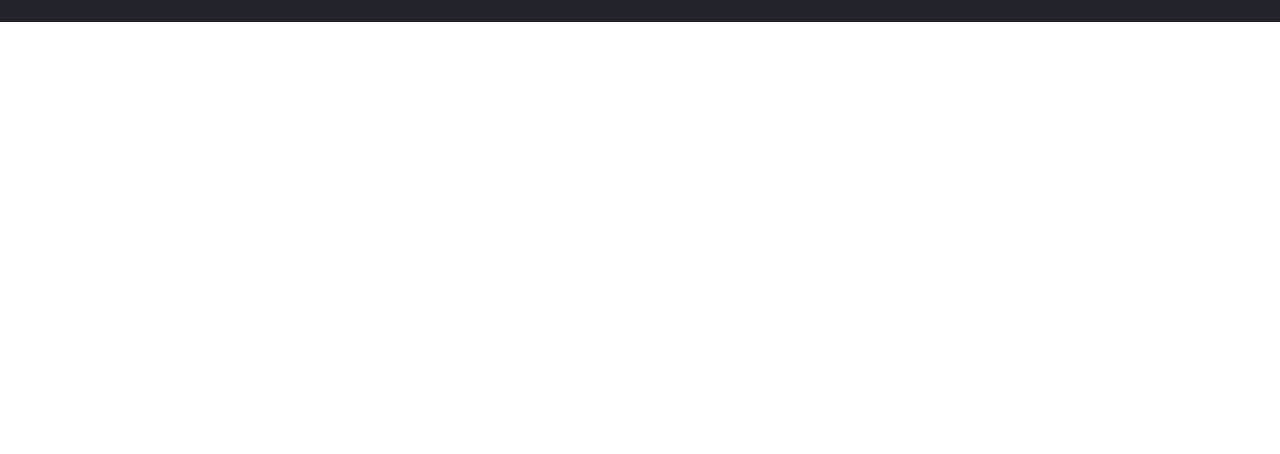
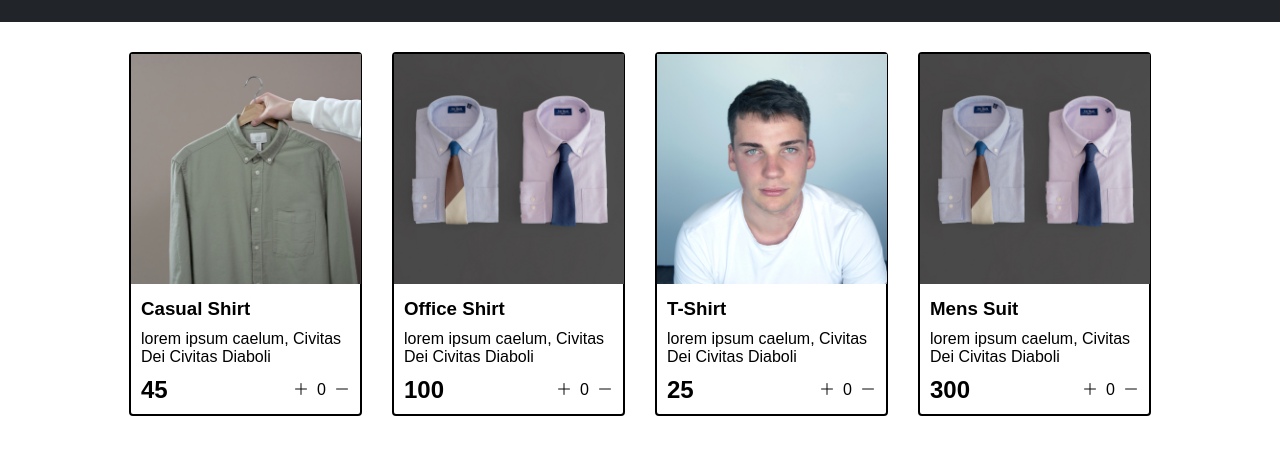
Before and after one commit to CodingJhames/T-850, a plain HTML site: page index.html in a window 1280 px wide. Shown: the part 72-526 px from the top of the page. Drawn offline with nearby package versions, Linux system fonts and the light colour scheme.

Commit message:
second commit-changes

```diff
--- a/index.html
+++ b/index.html
@@ -18,6 +18,69 @@
         </div>
     </div>
 
+    <div class="shop" id="shop">
+        <!-- <div class="item">
+            <img width="230" src="/images/img-1.jpg">
+            <div class="details">
+                <h3>Casual Shirt</h3>
+                <p>Lorem ipsum dolor sit amet consectetur adipisicing.</p>
+                <div class="price-quantity">
+                    <h2>$ 45</h2>
+                    <div class="buttons">
+                        <i class="bi bi-plus-lg"></i>
+                        <div class="quantity">0</div>
+                        <i class="bi bi-dash-lg"></i>
+                    </div>
+                </div>
+            </div>
+        </div>
+        <div class="item">
+            <img width="230" src="/images/img-2.jpg">
+            <div class="details">
+                <h3>Office Shirt</h3>
+                <p>Lorem ipsum dolor sit amet consectetur adipisicing.</p>
+                <div class="price-quantity">
+                    <h2>$ 100</h2>
+                    <div class="buttons">
+                        <i class="bi bi-plus-lg"></i>
+                        <div class="quantity">0</div>
+                        <i class="bi bi-dash-lg"></i>
+                    </div>
+                </div>
+            </div>
+        </div>
+        <div class="item">
+            <img width="230" src="/images/img-1.jpg">
+            <div class="details">
+                <h3>Casual Shirt</h3>
+                <p>Lorem ipsum dolor sit amet consectetur adipisicing.</p>
+                <div class="price-quantity">
+                    <h2>$ 45</h2>
+                    <div class="buttons">
+                        <i class="bi bi-plus-lg"></i>
+                        <div class="quantity">0</div>
+                        <i class="bi bi-dash-lg"></i>
+                    </div>
+                </div>
+            </div>
+        </div>
+        <div class="item">
+            <img width="230" src="/images/img-1.jpg">
+            <div class="details">
+                <h3>Casual Shirt</h3>
+                <p>Lorem ipsum dolor sit amet consectetur adipisicing.</p>
+                <div class="price-quantity">
+                    <h2>$ 45</h2>
+                    <div class="buttons">
+                        <i class="bi bi-plus-lg"></i>
+                        <div class="quantity">0</div>
+                        <i class="bi bi-dash-lg"></i>
+                    </div>
+                </div>
+            </div>
+        </div>  -->
+    </div>
+
 </body>
 
 <script src="main.js"></script>
--- a/main.js
+++ b/main.js
@@ -0,0 +1,81 @@
+
+
+let shop = document.getElementById('shop');
+
+let shopItemsData = [
+    {
+    id: "000",
+    name: "Casual Shirt",
+    price: 45,
+    desc: "lorem ipsum caelum, Civitas Dei Civitas Diaboli",
+    img: "/images/img-1.jpg"
+},{
+    id: "001",
+    name: "Office Shirt",
+    price: 100,
+    desc: "lorem ipsum caelum, Civitas Dei Civitas Diaboli",
+    img: "/images/img-2.jpg"
+},{
+    id: "002",
+    name: "T-Shirt",
+    price: 25,
+    desc: "lorem ipsum caelum, Civitas Dei Civitas Diaboli",
+    img: "/images/img-3.jpg"
+},{
+    id: "003",
+    name: "Mens Suit",
+    price: 300,
+    desc: "lorem ipsum caelum, Civitas Dei Civitas Diaboli",
+    img: "/images/img-2.jpg"
+}];
+
+let generateShop = () => {
+
+    return shop.innerHTML = shopItemsData.map( ( { id, name, price, desc, img} ) => {
+
+        return `
+        <div id=product-id-${id} class="item">
+           <img width="230" src=${img} alt="">
+           <div class="details">
+               <h3>${name}</h3>
+               <p>${desc}</p>
+               <div class="price-quantity">
+                   <h2>${price}</h2>
+                   <div class="buttons">
+                       <i class="bi bi-plus-lg"></i>
+                       <div id=${id} class="quantity">0</div>
+                       <i class="bi bi-dash-lg"></i>
+                   </div>
+               </div>
+           </div>
+        </div>
+        `
+    }  ).join("");
+
+};
+
+//    return shop.innerHTML = shopItemsData.map( ( x ) => {
+//         return `
+//        <div class="item">
+//        <img width="230" src="/images/img-1.jpg">
+//        <div class="details">
+//            <h3>Casual Shirt</h3>
+//            <p>Lorem ipsum dolor sit amet consectetur adipisicing.</p>
+//            <div class="price-quantity">
+//                <h2>$ 45</h2>
+//                <div class="buttons">
+//                    <i class="bi bi-plus-lg"></i>
+//                    <div class="quantity">0</div>
+//                    <i class="bi bi-dash-lg"></i>
+//                </div>
+//            </div>
+//        </div>
+//        `
+//    });
+
+
+
+
+
+
+generateShop();
--- a/style.css
+++ b/style.css
@@ -13,12 +13,13 @@
 */
 
  .navbar {
-     display: flex;
+    display: flex;
      flex-direction: row;
      justify-content: space-between;
      background-color: #212529;
      color: white;
      padding: 25px 60px;
+     margin-bottom: 30px;
  }
 
  .cart {
@@ -41,3 +42,60 @@
      background-color: red;
      color: white;
  }
+
+ /**
+  * ! shop items styles start here
+ **/
+
+ .shop {
+     display: grid;
+     grid-template-columns: repeat(4, 233px);
+     gap: 30px;
+     justify-content: center;
+     margin-bottom: 50px;
+
+ }
+
+ @media (max-width: 1000px) {
+     .shop{
+        grid-template-columns: repeat(2, 233px);
+     }
+ }
+
+ @media (max-width: 500px) {
+    .shop{
+       grid-template-columns: repeat(1, 223px);
+    }
+    }
+
+
+
+ .item {
+
+     border: 2px solid;
+     border-radius: 4px;
+ }
+
+
+ .details {
+     display: flex;
+     flex-direction: column;
+     padding: 10px;
+     gap: 10px;
+ }
+
+ .price-quantity {
+     display: flex;
+     flex-direction: row;
+     justify-content: space-between;
+     align-items: center;
+
+ }
+
+ .buttons {
+     display: flex;
+     flex-direction: row;
+     gap: 8px;
+     font-size: 16px;
+
+ }
```
